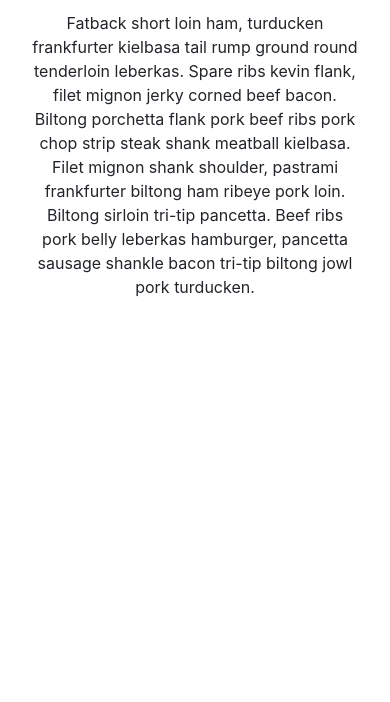
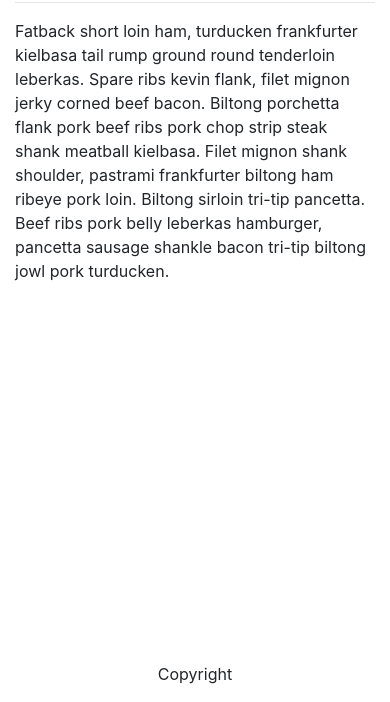
Before and after one commit to Stvnwslybwmnjr/Bootstrap-Portfolio, a plain HTML site: page index.html in a window 390 px wide. Shown: the part 142-844 px from the top of the page. Drawn offline with nearby package versions, Linux system fonts and the light colour scheme.

Commit message:
Footer added, fixed and centered, padding ontop and below copyright

```diff
--- a/index.html
+++ b/index.html
@@ -12,21 +12,16 @@
 
     <title>Hello, world!</title>
 
-<style>
-@media only screen and (max-width: 600px) {
-  body {
-    text-align: center
-  }
-}
 
 </style>
 
 </head>
 
-<body>
+<body class="text-sm-center text-md-left">
     <div class="container">
         <div class="row">
             <div class="col">
+                <div class="justify-content">
                 <nav class="navbar">
                     <a class="navbar-brand" href="#">Steven Bowman</a>
                     <div>
@@ -34,6 +29,7 @@
                         <a href="">Portfolio</a>
                         <a href="">contact</a>
                     </div>
+                </div>
                     <section>
                         <h1>About me</h1>
                         <hr>
@@ -49,6 +45,9 @@
             </div>
         </div>
     </div>
+    <footer class="fixed-bottom page-footer font-small  ">
+        <div class="text-center py-3">Copyright</div>
+    </footer>
     <!-- Optional JavaScript -->
     <!-- jQuery first, then Popper.js, then Bootstrap JS -->
     <script src="https://code.jquery.com/jquery-3.3.1.slim.min.js"
@@ -60,6 +59,7 @@
     <script src="https://stackpath.bootstrapcdn.com/bootstrap/4.3.1/js/bootstrap.min.js"
         integrity="sha384-JjSmVgyd0p3pXB1rRibZUAYoIIy6OrQ6VrjIEaFf/nJGzIxFDsf4x0xIM+B07jRM"
         crossorigin="anonymous"></script>
+
 </body>
 
 </html>
```
